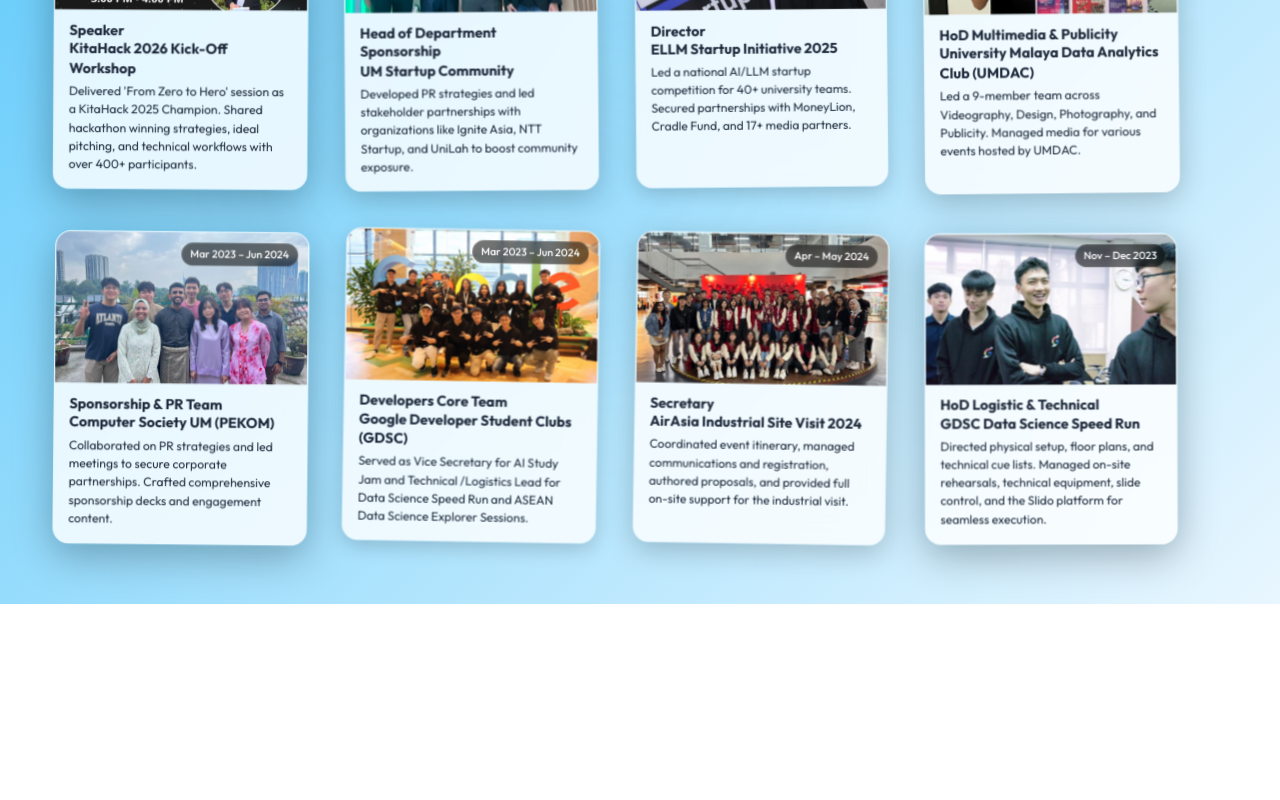
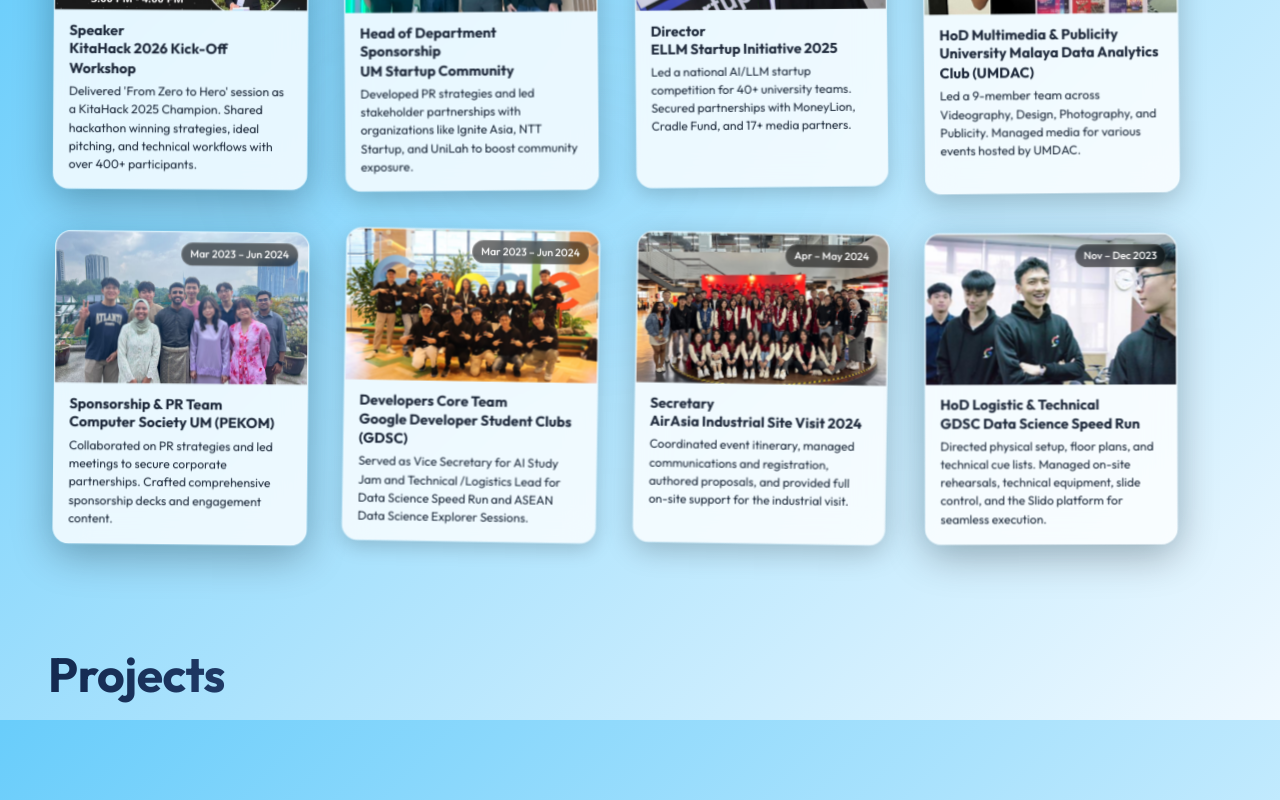
Before and after one commit to RextonRZ/RextonRZ.github.io, a Next.js app: page / in a window 1280 px wide. Shown: the part 2480-3280 px from the top of the page. Before the commit the page ends 3084 px from the top, so only its background shows below. Built offline with nearby package versions, Linux system fonts and the light colour scheme.

Commit message:
Added project section

```diff
--- a/src/app/page.css
+++ b/src/app/page.css
@@ -715,3 +715,31 @@
     gap: 0.6rem;
   }
 }
+
+/* ── Projects Section ── */
+.projects-section {
+  padding: 2rem 0 3rem 0;
+  width: 100%;
+  scroll-margin-top: 80px;
+  margin-left: -1.5rem;
+}
+
+.projects-heading {
+  font-size: 3rem;
+  font-weight: 700;
+  margin-top: 0.5rem;
+  margin-bottom: 3rem;
+  margin-left: 0;
+  letter-spacing: -0.5px;
+  background: linear-gradient(to right, #14294f, #385c95, #042686);
+  -webkit-background-clip: text;
+  background-clip: text;
+  -webkit-text-fill-color: transparent;
+}
+
+[data-theme='dark'] .projects-heading {
+  background: linear-gradient(to right, #2563eb, #38bdf8, #0ea5e9);
+  -webkit-background-clip: text;
+  background-clip: text;
+  -webkit-text-fill-color: transparent;
+}
--- a/src/app/page.tsx
+++ b/src/app/page.tsx
@@ -201,6 +201,11 @@
 
       {/* Experience Section */}
       <ExperienceSection />
+
+      {/* Projects Section */}
+      <section id="projects" className="projects-section">
+        <h2 className="projects-heading">Projects</h2>
+      </section>
     </div>
   );
 }
--- a/src/components/Navigation.tsx
+++ b/src/components/Navigation.tsx
@@ -36,7 +36,7 @@
     { name: "About", path: "/#about" },
     { name: "Education", path: "/#education" },
     { name: "Experience", path: "/#experience" },
-    { name: "Projects", path: "/projects" },
+    { name: "Projects", path: "/#projects" },
     { name: "Awards", path: "/awards" },
     { name: "Blog", path: "/blog" },
     { name: "Contact", path: "/contact" },
```
